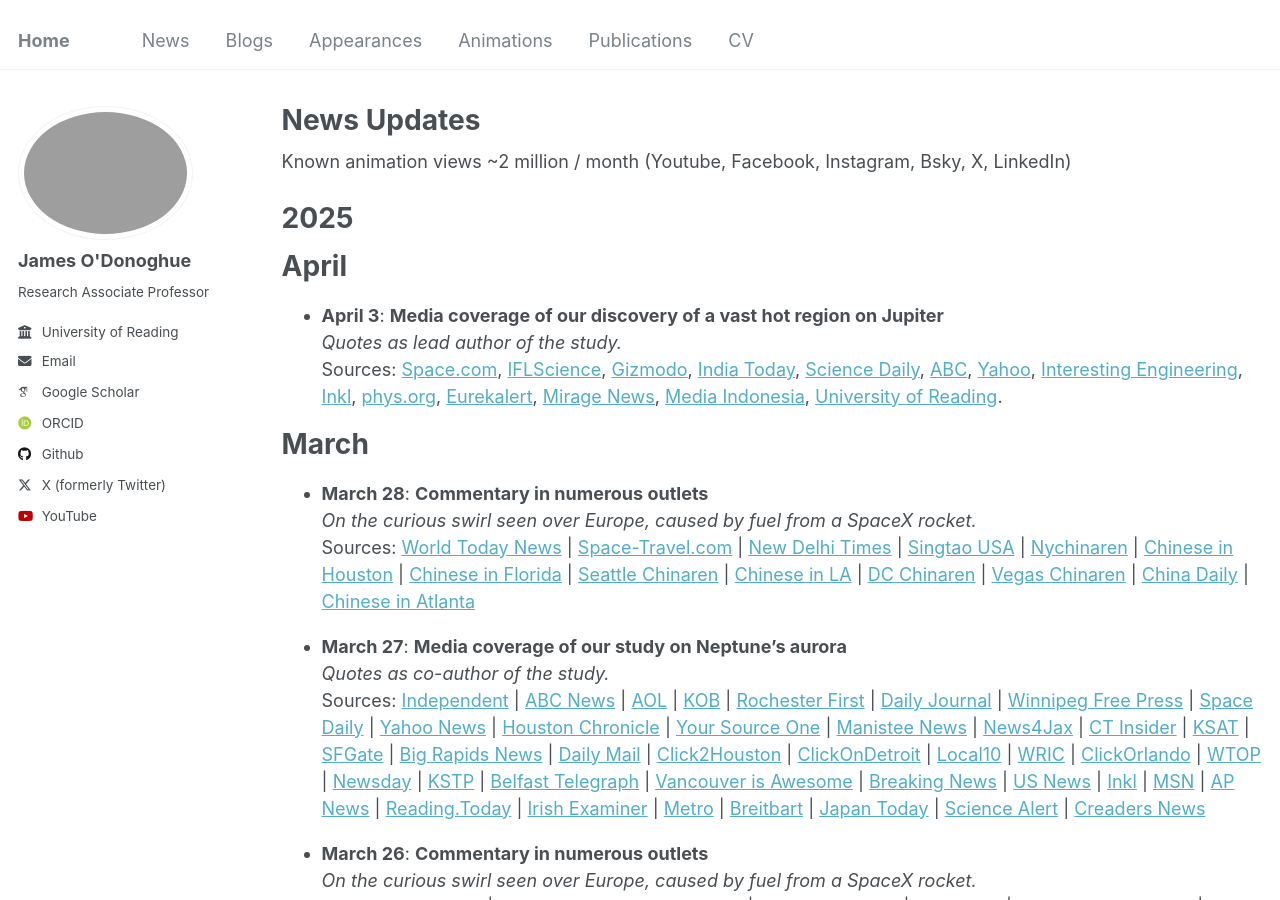
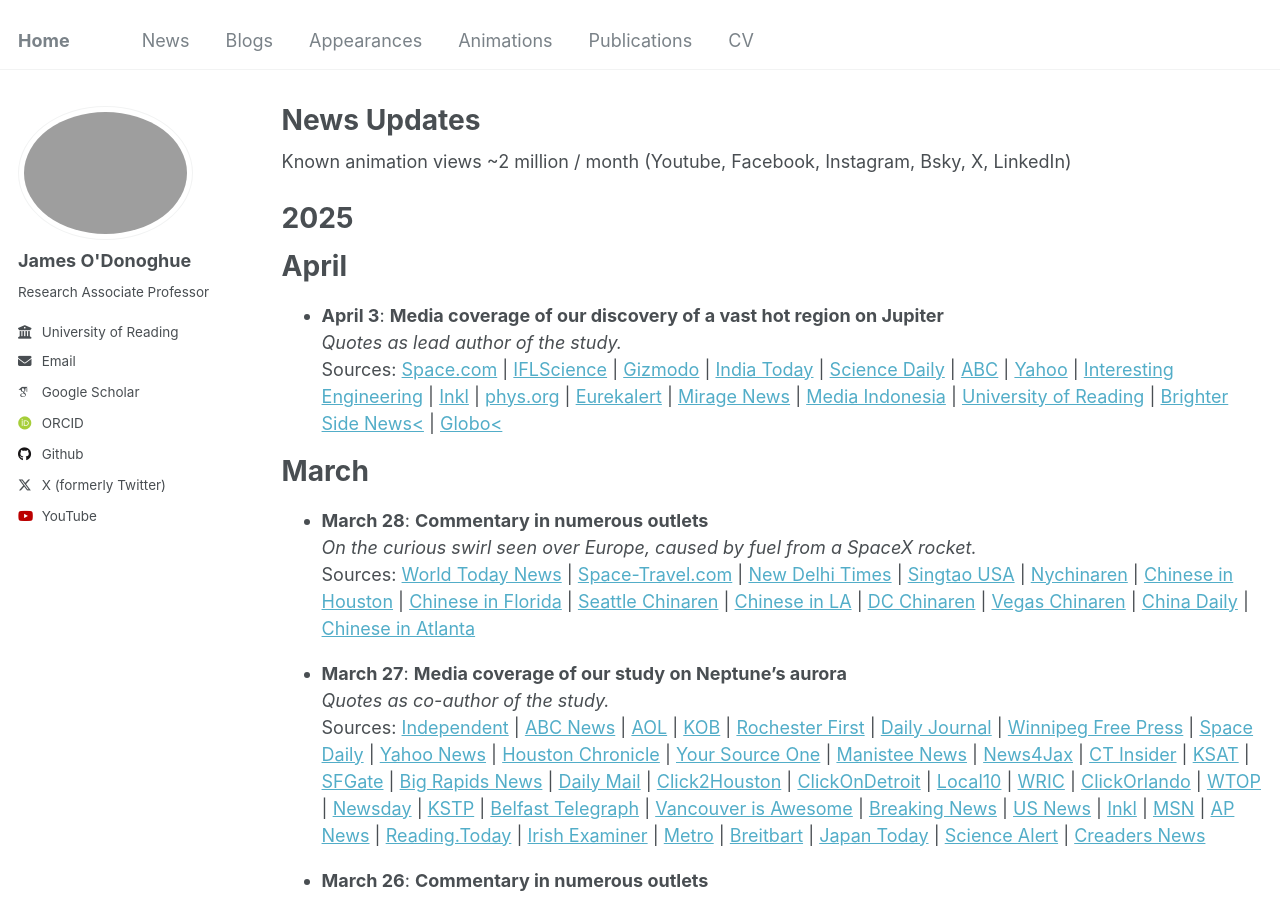
Before and after one commit to odonoghuespace/odonoghuespace.github.io, a Jekyll site: the page built from _pages/news.html, in a window 1280 px wide and 900 px high. Built offline with Jekyll 4.4.1, drawn with Linux system fonts in a browser that asks for light colours; some web fonts are replaced.

Commit message:
Update news.html

```diff
--- a/_pages/news.html
+++ b/_pages/news.html
@@ -15,21 +15,22 @@ Known animation views ~2 million / month (Youtube, Facebook, Instagram, Bsky, X,
   <li><strong>April 3</strong>: <strong>Media coverage of our discovery of a vast hot region on Jupiter</strong><br>
     <em>Quotes as lead author of the study.</em><br>
     Sources:
-    <a href="https://www.space.com/the-universe/jupiter/surprise-jupiters-powerful-magnetic-field-gets-squished-by-the-solar-wind">Space.com</a>,
-    <a href="https://www.iflscience.com/solar-waves-squash-and-massively-heat-up-jupiters-magnetic-field-2-3-times-a-month-78678">IFLScience</a>,
-    <a href="https://gizmodo.com/a-blast-of-wind-from-the-sun-squished-jupiters-magnetic-shielding-2000583481">Gizmodo</a>,
-    <a href="https://www.indiatoday.in/science/story/a-fiery-wind-struck-jupiter-in-2017-it-was-so-powerful-it-cracked-the-planet-2704026-2025-04-04">India Today</a>,
-    <a href="https://www.sciencedaily.com/releases/2025/04/250403122634.htm">Science Daily</a>,
-    <a href="https://www.abc.net.au/news/science/2025-04-04/solar-wind-jupiter-aurora-heat/105121366">ABC</a>,
-    <a href="https://www.yahoo.com/news/powerful-solar-winds-squish-jupiters-130000710.html?guccounter=1">Yahoo</a>,
-    <a href="https://interestingengineering.com/space/solar-wind-impact-on-jupiter-discovered?group=test_b">Interesting Engineering</a>,
-    <a href="https://www.inkl.com/news/powerful-solar-winds-squish-jupiter-s-magnetic-field-like-a-giant-squash-ball">Inkl</a>,
-    <a href="https://phys.org/news/2025-04-solar-compresses-jupiter-magnetosphere-hot.html">phys.org</a>,
-    <a href="https://www.eurekalert.org/news-releases/1078491">Eurekalert</a>,
-    <a href="https://www.miragenews.com/solar-wave-squeezes-jupiters-magnetic-field-1438410/">Mirage News</a>,
-    <a href="https://mediaindonesia.com/teknologi/757671/perisai-jupiter-jebol-dihantam-badai-matahari-raksasa">Media Indonesia</a>,
-     <a href="https://www.reading.ac.uk/news/2025/Research-News/Solar-wave-squeezed-Jupiters-magnetic-shield-to-unleash-heat">University of Reading</a>.
-
+    <a href="https://www.space.com/the-universe/jupiter/surprise-jupiters-powerful-magnetic-field-gets-squished-by-the-solar-wind">Space.com</a> |
+    <a href="https://www.iflscience.com/solar-waves-squash-and-massively-heat-up-jupiters-magnetic-field-2-3-times-a-month-78678">IFLScience</a> |
+    <a href="https://gizmodo.com/a-blast-of-wind-from-the-sun-squished-jupiters-magnetic-shielding-2000583481">Gizmodo</a> |
+    <a href="https://www.indiatoday.in/science/story/a-fiery-wind-struck-jupiter-in-2017-it-was-so-powerful-it-cracked-the-planet-2704026-2025-04-04">India Today</a> |
+    <a href="https://www.sciencedaily.com/releases/2025/04/250403122634.htm">Science Daily</a> |
+    <a href="https://www.abc.net.au/news/science/2025-04-04/solar-wind-jupiter-aurora-heat/105121366">ABC</a> |
+    <a href="https://www.yahoo.com/news/powerful-solar-winds-squish-jupiters-130000710.html?guccounter=1">Yahoo</a> |
+    <a href="https://interestingengineering.com/space/solar-wind-impact-on-jupiter-discovered?group=test_b">Interesting Engineering</a> |
+    <a href="https://www.inkl.com/news/powerful-solar-winds-squish-jupiter-s-magnetic-field-like-a-giant-squash-ball">Inkl</a> |
+    <a href="https://phys.org/news/2025-04-solar-compresses-jupiter-magnetosphere-hot.html">phys.org</a> |
+    <a href="https://www.eurekalert.org/news-releases/1078491">Eurekalert</a> |
+    <a href="https://www.miragenews.com/solar-wave-squeezes-jupiters-magnetic-field-1438410/">Mirage News</a> |
+    <a href="https://mediaindonesia.com/teknologi/757671/perisai-jupiter-jebol-dihantam-badai-matahari-raksasa">Media Indonesia</a> |
+    <a href="https://www.reading.ac.uk/news/2025/Research-News/Solar-wave-squeezed-Jupiters-magnetic-shield-to-unleash-heat">University of Reading</a> |
+    <a href="https://www.thebrighterside.news/post/awe-inspiring-first-astronomers-captured-jupiters-response-to-a-massive-solar-wind-strike/">Brighter Side News<</a> |
+    <a href="https://revistagalileu.globo.com/ciencia/espaco/noticia/2025/04/certas-areas-de-jupiter-podem-ultrapassar-500oc-estudo-descobriu-por-que.ghtml">Globo<</a>
   </li>
 </ul>
 
```
